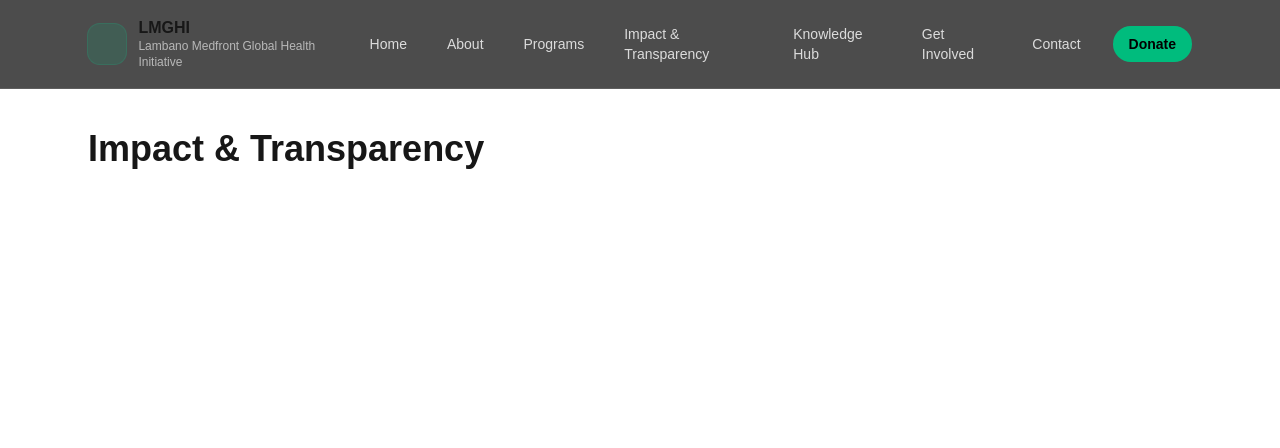
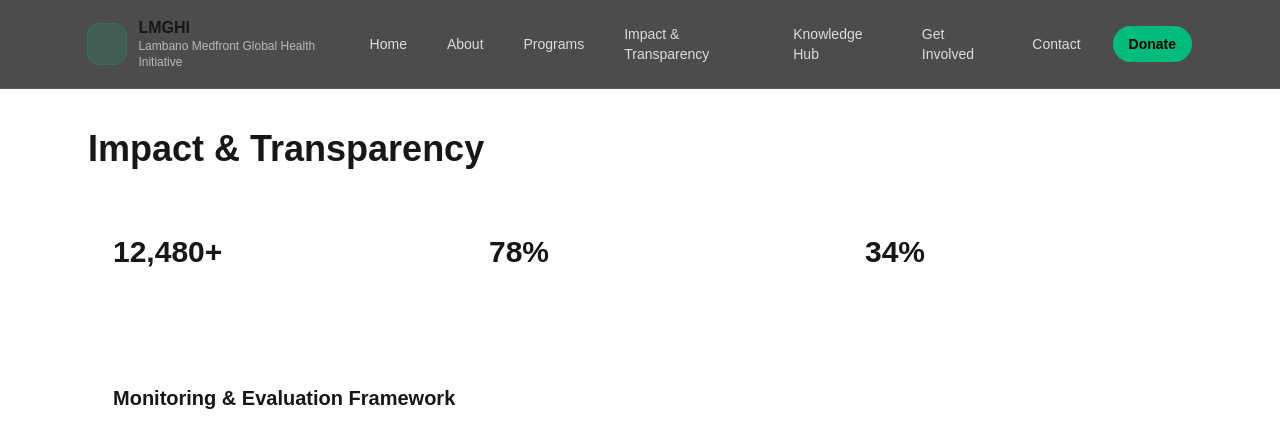
Before and after one commit to roadmandellz20-cyber/lmghi-website, a Next.js app: page /impact in a window 1280 px wide. Shown: the top 448 px of the page. Built offline with nearby package versions, Linux system fonts and the light colour scheme.

Commit message:
Phase 2 institutional credibility upgrade

```diff
--- a/app/about/page.tsx
+++ b/app/about/page.tsx
@@ -1,10 +1,41 @@
 export default function About() {
   return (
-    <div className="space-y-6">
-      <h1 className="text-4xl font-bold">About LMGHI</h1>
-      <p className="text-white/70">
-        Vision, mission, governance, constitution/policies go here.
-      </p>
+    <div className="space-y-12">
+      <section>
+        <h1 className="text-4xl font-bold">About LMGHI</h1>
+        <p className="mt-4 max-w-3xl text-white/70">
+          Lambano Medfront Global Health Initiative (LMGHI) is a structured
+          global health delivery organization focused on scalable, accountable,
+          and measurable community health programs.
+        </p>
+      </section>
+
+      <section className="grid gap-6 md:grid-cols-2">
+        <div className="rounded-2xl border border-white/10 bg-white/5 p-6">
+          <h2 className="text-xl font-semibold">Vision</h2>
+          <p className="mt-2 text-white/70">
+            A world where access to quality community health services does not
+            depend on geography.
+          </p>
+        </div>
+
+        <div className="rounded-2xl border border-white/10 bg-white/5 p-6">
+          <h2 className="text-xl font-semibold">Mission</h2>
+          <p className="mt-2 text-white/70">
+            To design and deploy standardized community health delivery systems
+            that governments, donors, and partners can trust and scale.
+          </p>
+        </div>
+      </section>
+
+      <section className="rounded-2xl border border-white/10 bg-white/5 p-6">
+        <h2 className="text-xl font-semibold">Governance & Accountability</h2>
+        <p className="mt-2 text-white/70">
+          LMGHI operates under defined governance structures, financial
+          oversight, and monitoring & evaluation frameworks to ensure full
+          transparency and measurable impact.
+        </p>
+      </section>
     </div>
   );
 }
--- a/app/impact/page.tsx
+++ b/app/impact/page.tsx
@@ -1,10 +1,35 @@
 export default function Impact() {
   return (
-    <div className="space-y-6">
+    <div className="space-y-10">
       <h1 className="text-4xl font-bold">Impact & Transparency</h1>
-      <p className="text-white/70">
-        Reports, M&E framework, dashboards, and financial disclosure will live here.
-      </p>
+
+      <div className="grid gap-6 md:grid-cols-3">
+        <div className="rounded-2xl border border-white/10 bg-white/5 p-6">
+          <div className="text-3xl font-bold">12,480+</div>
+          <div className="text-white/60">People reached</div>
+        </div>
+
+        <div className="rounded-2xl border border-white/10 bg-white/5 p-6">
+          <div className="text-3xl font-bold">78%</div>
+          <div className="text-white/60">Follow-up completion</div>
+        </div>
+
+        <div className="rounded-2xl border border-white/10 bg-white/5 p-6">
+          <div className="text-3xl font-bold">34%</div>
+          <div className="text-white/60">Cost reduction per screening</div>
+        </div>
+      </div>
+
+      <div className="rounded-2xl border border-white/10 bg-white/5 p-6">
+        <h2 className="text-xl font-semibold">
+          Monitoring & Evaluation Framework
+        </h2>
+        <p className="mt-2 text-white/70">
+          LMGHI uses standardized indicators, structured reporting pipelines,
+          and partner-grade dashboards to ensure programs remain measurable,
+          auditable, and scalable across regions.
+        </p>
+      </div>
     </div>
   );
 }
--- a/app/page.tsx
+++ b/app/page.tsx
@@ -15,7 +15,7 @@ export default function Home() {
       <section className="rounded-3xl border border-white/10 bg-gradient-to-br from-emerald-500/10 via-black to-black p-10">
         <div className="inline-flex items-center gap-2 rounded-full border border-emerald-400/25 bg-emerald-500/10 px-4 py-2 text-sm text-white/80">
           <span className="h-2 w-2 rounded-full bg-emerald-400" />
-          Institutional delivery infrastructure — not activities.
+          Institutional global health infrastructure — built for scale.
         </div>
 
         <div className="mt-6 grid gap-10 md:grid-cols-2 md:items-center">
@@ -65,7 +65,7 @@ export default function Home() {
             <div className="flex items-center justify-between">
               <div className="font-semibold">Impact snapshot</div>
               <div className="rounded-full bg-emerald-500/10 px-3 py-1 text-xs text-emerald-200 ring-1 ring-emerald-400/20">
-                early-stage demo
+                live reporting framework
               </div>
             </div>
 
```
